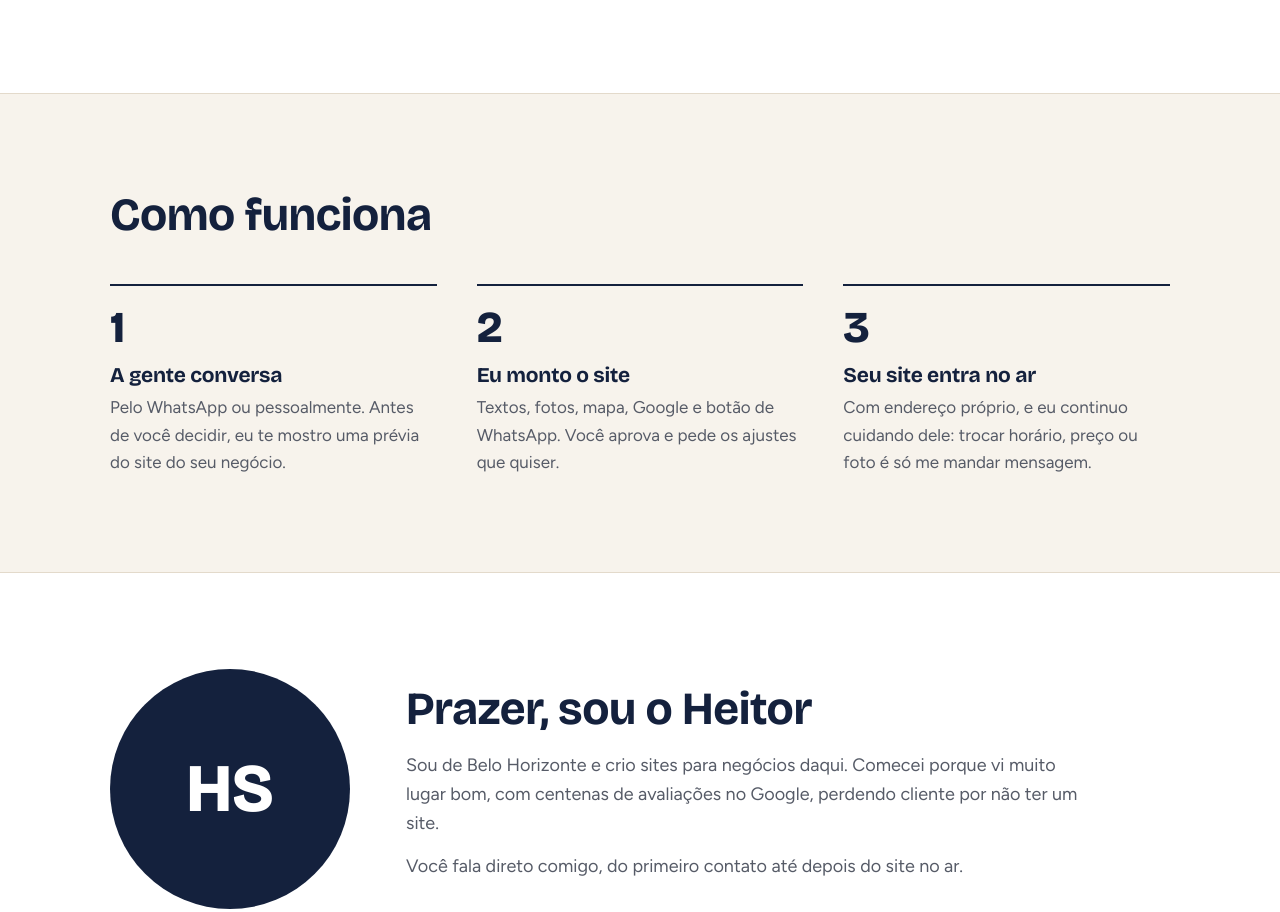
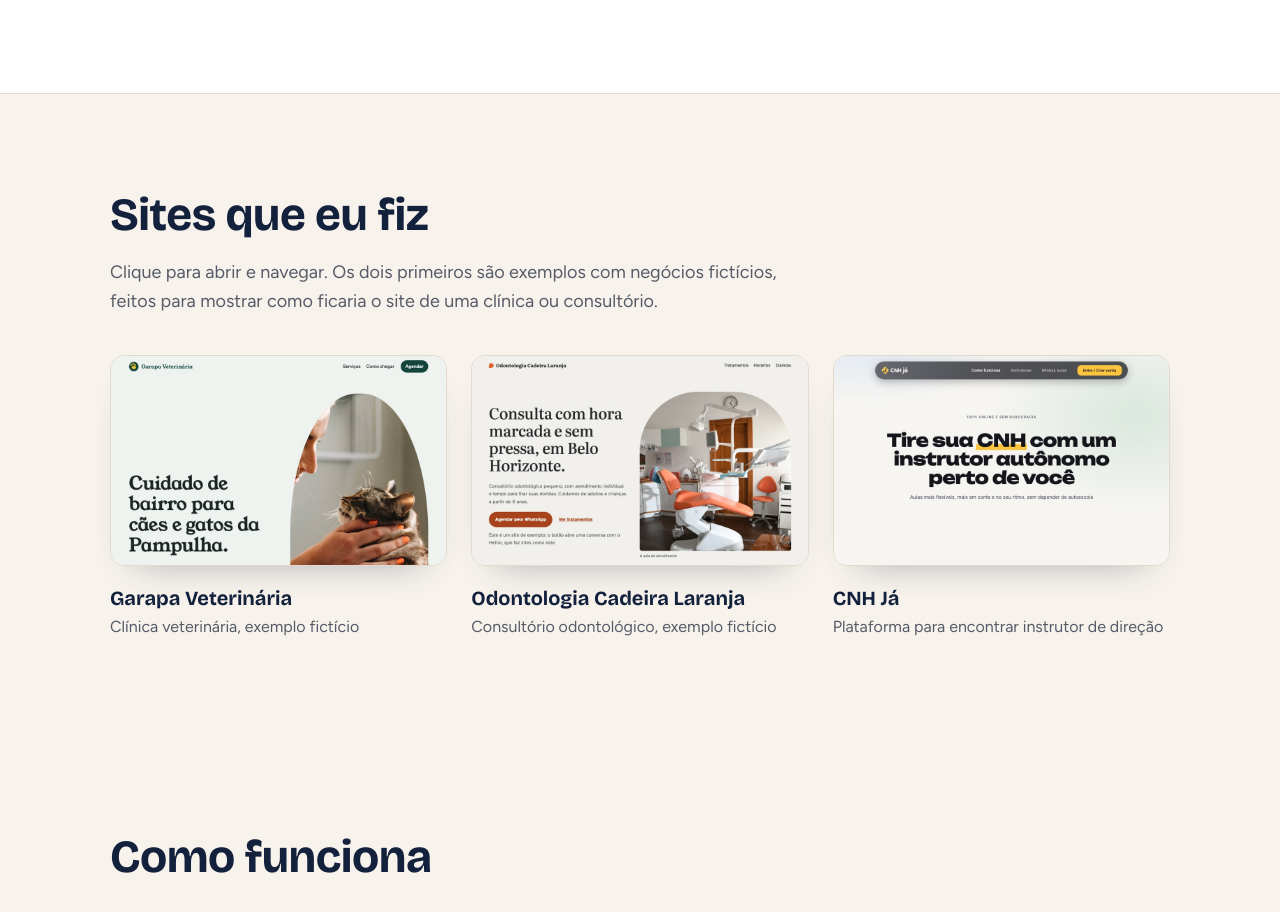
Before and after one commit to heitormarquessilva/meu-site, a plain HTML site: page index.html in a window 1280 px wide. Shown: the part 1580-2492 px from the top of the page. Drawn offline with nearby package versions, Linux system fonts and the light colour scheme.

Commit message:
Adiciona a seção "Sites que eu fiz" com 3 exemplos
- Nova seção com print e link de cada site:
  - Garapa Veterinária (exemplo fictício de clínica veterinária)
  - Odontologia Cadeira Laranja (exemplo fictício de consultório)
  - CNH Já (plataforma para encontrar instrutor de direção)
- Os dois exemplos agora estão publicados no GitHub Pages e abrem
  numa aba nova
- Texto avisa que os dois primeiros são negócios fictícios
- Novo link "Exemplos" no menu
- Nova pasta portfolio/ com os prints dos sites

```diff
--- a/index.html
+++ b/index.html
@@ -26,6 +26,7 @@
   <div class="wrap">
     <a href="#" class="logo"><img src="logo/logo-icone.svg" alt="" width="40" height="40">Heitor Silva Sites</a>
     <ul>
+      <li><a href="#exemplos">Exemplos</a></li>
       <li><a href="#como">Como funciona</a></li>
       <li><a href="#sobre">Sobre mim</a></li>
       <li><a href="#orcamento">Orçamento</a></li>
@@ -83,6 +84,30 @@
         <li>Veterinários<span class="t"><span class="f" style="width:47%"></span></span><span class="n">47%</span></li>
       </ul>
       <p class="src">Porcentagem de negócios sem site próprio em cada categoria. Levantamento próprio no Google Maps, cerca de 30 negócios por categoria, 2026. Atendo todos esses e qualquer outro comércio.</p>
+    </div>
+  </div>
+</section>
+
+<section class="work" id="exemplos" aria-labelledby="exemplos-t">
+  <div class="wrap">
+    <h2 id="exemplos-t">Sites que eu fiz</h2>
+    <p class="lead">Clique para abrir e navegar. Os dois primeiros são exemplos com negócios fictícios, feitos para mostrar como ficaria o site de uma clínica ou consultório.</p>
+    <div class="cases">
+      <a class="case" href="https://heitormarquessilva.github.io/exemplo-veterinaria/" target="_blank" rel="noopener">
+        <img src="portfolio/veterinaria.jpg" alt="Topo do site da Garapa Veterinária, com foto de uma tutora fazendo carinho em um gato" width="960" height="600" loading="lazy">
+        <span class="case-t">Garapa Veterinária</span>
+        <span class="case-d">Clínica veterinária, exemplo fictício</span>
+      </a>
+      <a class="case" href="https://heitormarquessilva.github.io/exemplo-saude/" target="_blank" rel="noopener">
+        <img src="portfolio/saude.jpg" alt="Topo do site da Odontologia Cadeira Laranja, com foto de um consultório odontológico" width="960" height="600" loading="lazy">
+        <span class="case-t">Odontologia Cadeira Laranja</span>
+        <span class="case-d">Consultório odontológico, exemplo fictício</span>
+      </a>
+      <a class="case" href="https://cnhja.gabrielscarpat.workers.dev/" target="_blank" rel="noopener">
+        <img src="portfolio/cnhja.jpg" alt="Topo do site CNH Já, com o título Tire sua CNH com um instrutor autônomo perto de você" width="960" height="600" loading="lazy">
+        <span class="case-t">CNH Já</span>
+        <span class="case-d">Plataforma para encontrar instrutor de direção</span>
+      </a>
     </div>
   </div>
 </section>
--- a/style.css
+++ b/style.css
@@ -69,6 +69,15 @@ nav ul a:hover{color:var(--navy)}
 @media(max-width:880px){.data .wrap{grid-template-columns:1fr;gap:32px}}
 @media(max-width:480px){.bars li{grid-template-columns:110px 1fr 42px;font-size:15px}}
 
+/* exemplos */
+.cases{display:grid;grid-template-columns:repeat(3,1fr);gap:24px;margin-top:40px}
+.case{display:block;text-decoration:none;border-radius:16px}
+.case img{display:block;width:100%;height:auto;aspect-ratio:8/5;object-fit:cover;object-position:top;border-radius:14px;border:1px solid var(--line);box-shadow:0 18px 36px -26px rgba(20,33,61,.45)}
+.case-t{display:block;font-family:var(--display);font-weight:700;font-size:20px;color:var(--navy);margin-top:16px}
+.case-d{display:block;font-size:16px;color:var(--muted)}
+.case:hover .case-t{text-decoration:underline;text-underline-offset:4px}
+@media(max-width:880px){.cases{grid-template-columns:1fr;gap:32px}}
+
 /* passos */
 .steps{list-style:none;display:grid;grid-template-columns:repeat(3,1fr);gap:40px;margin-top:44px;counter-reset:s}
 .steps li{counter-increment:s;border-top:2px solid var(--navy);padding-top:20px}
```
Also changed, not shown: portfolio/cnhja.jpg (added), portfolio/saude.jpg (added), portfolio/veterinaria.jpg (added).
